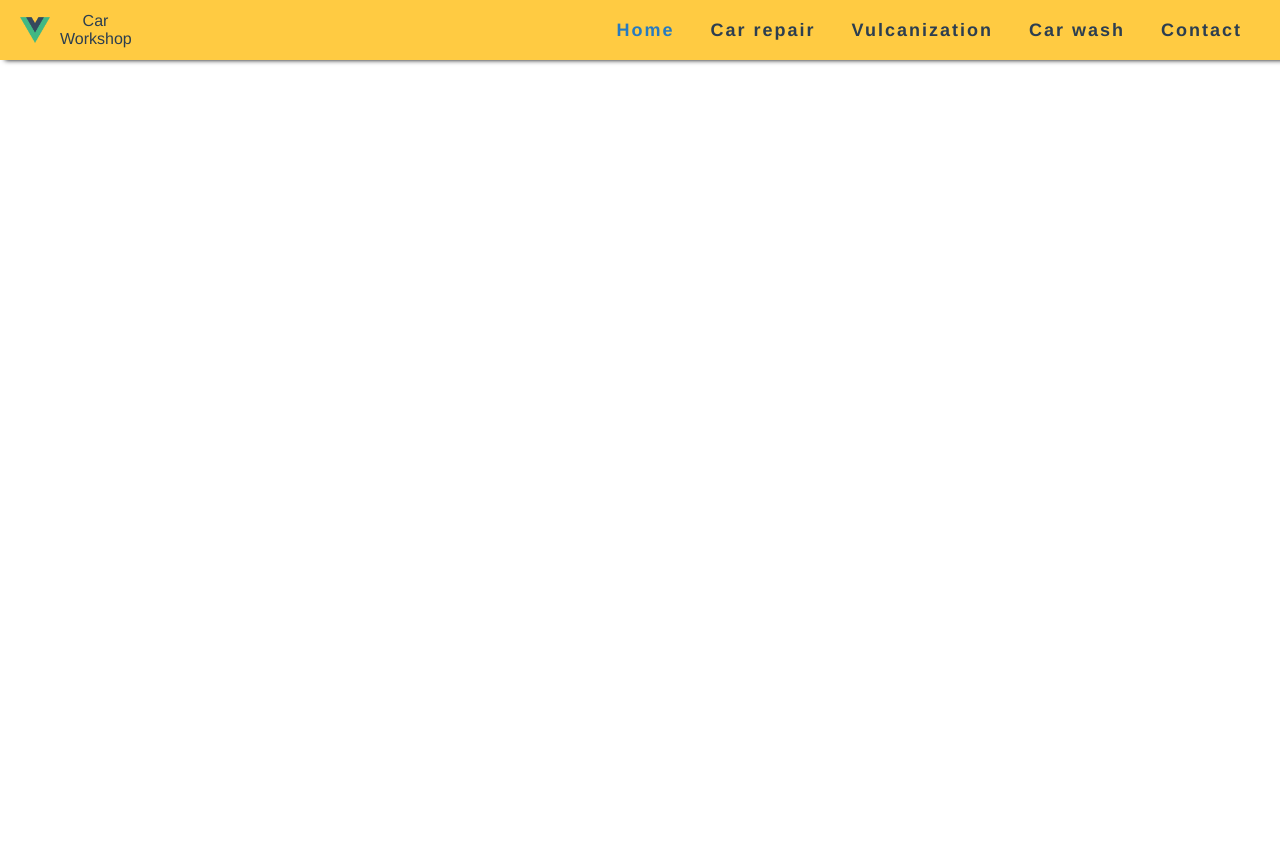
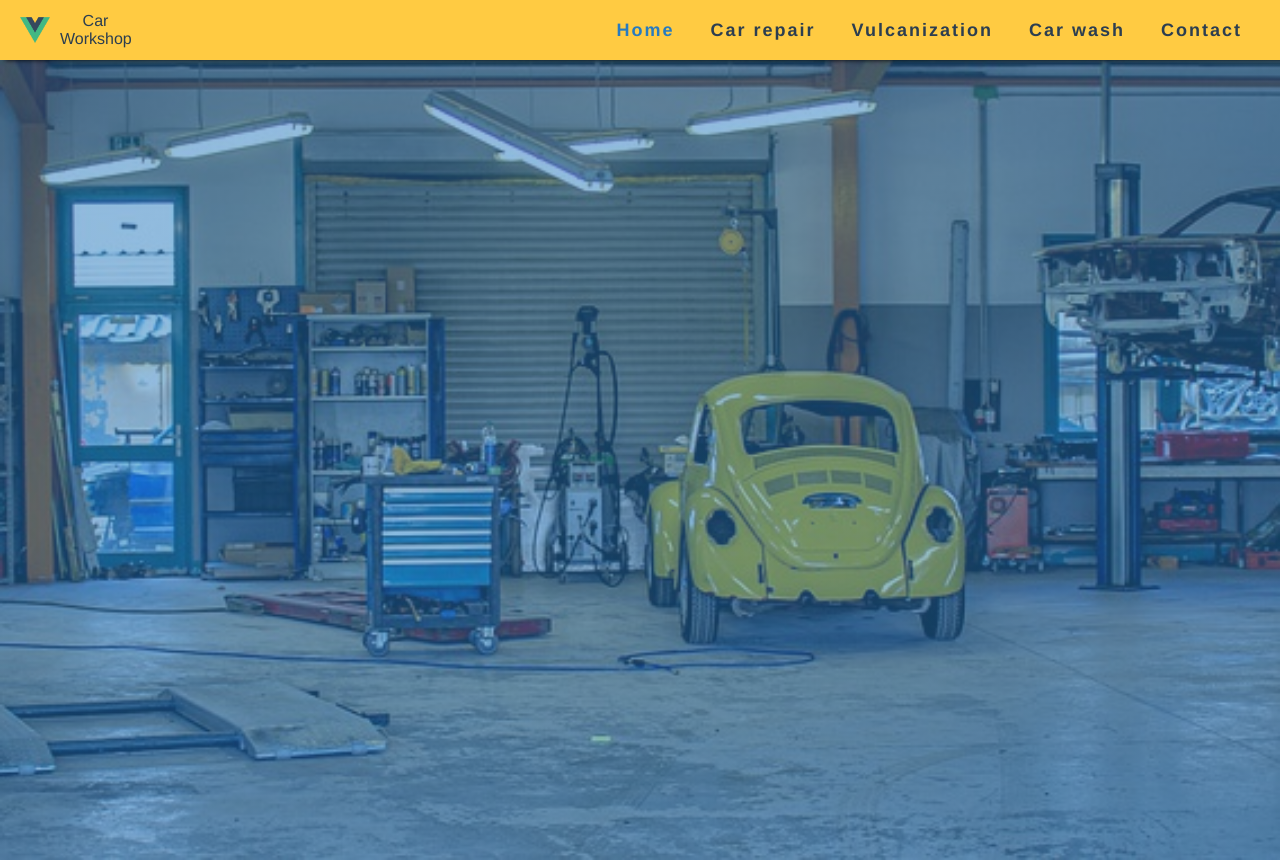
Before and after one commit to LukaszKwiatkowski94/Car-workshop-Concept, a Vue app: page / in a window 1280 px wide. Before the commit the page ends 800 px from the top, so only its background shows below. Built offline with nearby package versions, Linux system fonts and the light colour scheme.

Commit message:
Hero Image

```diff
--- a/src/components/HeroImage.vue
+++ b/src/components/HeroImage.vue
@@ -14,4 +14,12 @@ export default {
 };
 </script>
 
-<style lang="scss" scoped></style>
+<style lang="scss" scoped>
+.hero-image{
+    $hero-linear-gradient : linear-gradient(90deg, rgba(39,123,192,0.5) 50%, rgba(39,123,192,0.5) 50%);
+    min-height: 100vh;
+    background-image: $hero-linear-gradient, url('../assets/hero-header-mini.jpg');
+    background-position: center;
+	background-size: cover;
+}
+</style>
--- a/src/components/MainPage.vue
+++ b/src/components/MainPage.vue
@@ -1,12 +1,14 @@
 <template>
-    <div>
-
-    </div>
+    <HeroImage />
 </template>
 
 <script>
+    import HeroImage from '@/components/HeroImage.vue'
     export default {
         name: "MainPage",
+        components:{
+            HeroImage
+        },
     }
 </script>
 
```
Also changed, not shown: src/assets/hero-header-big.jpg (added), src/assets/hero-header-mini.jpg (added).
